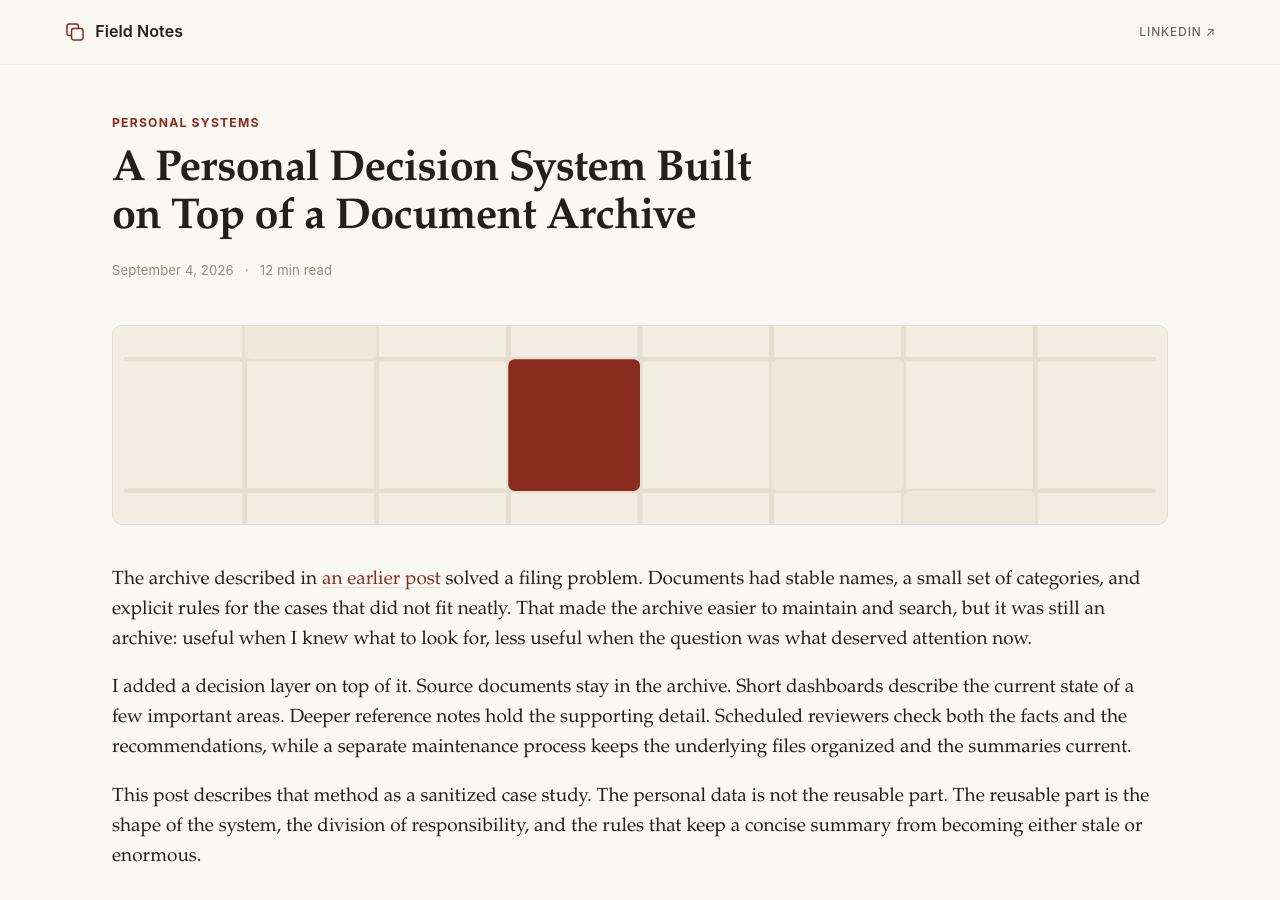
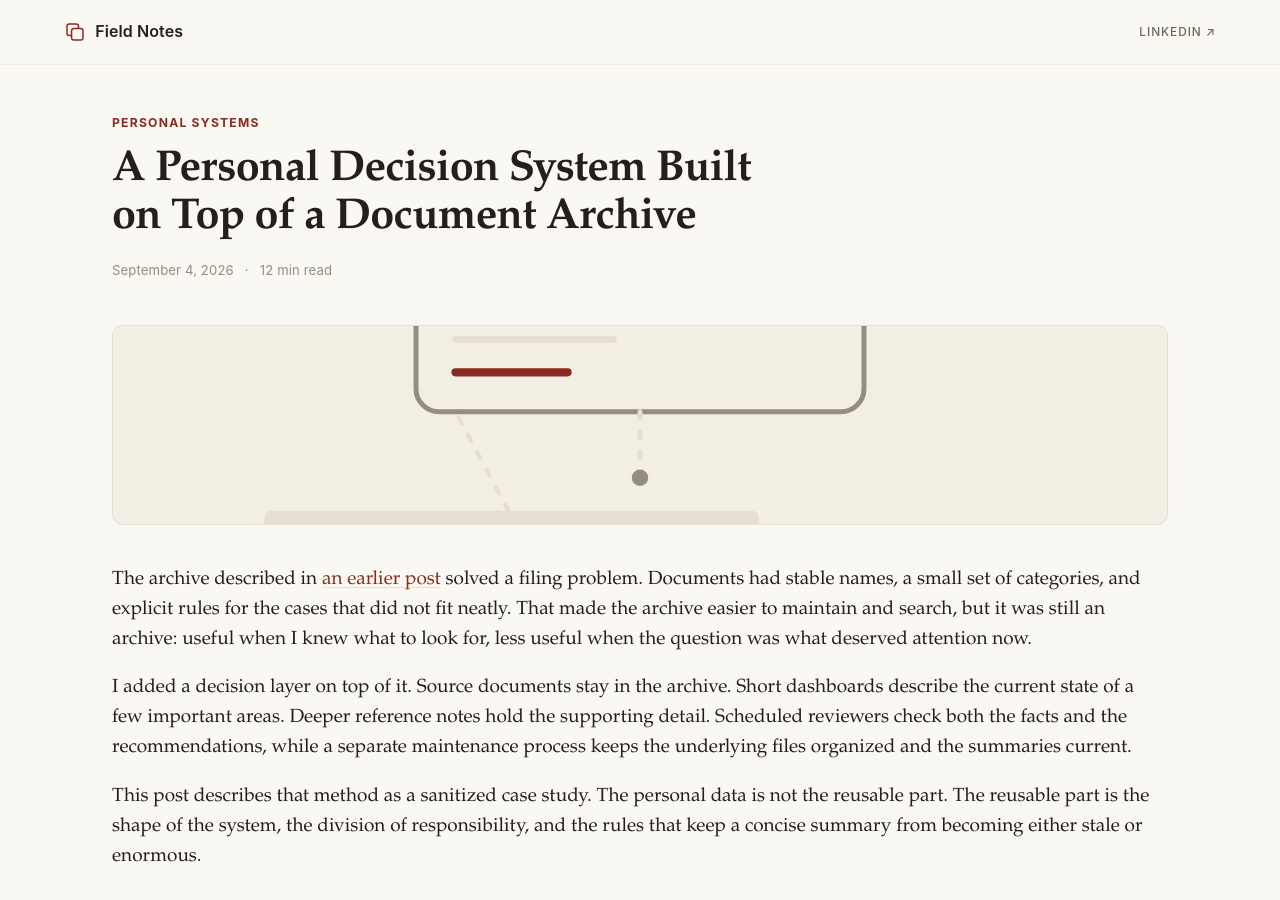
Before and after one commit to espaillato/espaillato.github.io, a Jekyll site: the page built from _posts/2026-09-04-personal-decision-system-case-study.md, in a window 1280 px wide and 900 px high. Built offline with Jekyll 4.4.1, drawn with Linux system fonts in a browser that asks for light colours.

Commit message:
Add a distinct cover motif for the decision-system post
The post was reusing the WSL post's "grid" motif. Added "panel": a
dashboard card linked down to an evidence stack, matching what this
post is actually about.

Co-Authored-By: Claude Sonnet 5 <noreply@anthropic.com>

```diff
--- a/_includes/cover.html
+++ b/_includes/cover.html
@@ -1,6 +1,6 @@
 {%- comment -%}
 Generative cover motif. Params:
-  motif   — grid | strata | flow | orbit | nodes | partition
+  motif   — grid | strata | flow | orbit | nodes | partition | panel
   variant — "chip" (square, on listings) or omitted (wide banner, on a post)
 Pure SVG, no external assets; colours come from the stylesheet's theme vars.
 {%- endcomment -%}
@@ -36,6 +36,15 @@ Pure SVG, no external assets; colours come from the stylesheet's theme vars.
 <g class="c-dot"><circle cx="45" cy="60" r="3"/><circle cx="75" cy="60" r="3"/><circle cx="105" cy="60" r="3"/></g>
 <path class="c-accent" d="M158 60 l11 12 l22 -28" stroke-width="3.5" stroke-linecap="round" stroke-linejoin="round"/>
 <path class="c-line" d="M244 48h44 M244 60h44 M244 72h30" stroke-width="3" stroke-linecap="round"/>
+{%- when "panel" -%}
+<rect class="c-line" x="92" y="10" width="136" height="46" rx="7" stroke-width="1.5"/>
+<path class="c-soft" d="M104 24h64 M104 34h48" stroke-width="2"/>
+<path class="c-accent" d="M104 44h34" stroke-width="2.5"/>
+<circle class="c-accent-fill" cx="214" cy="20" r="4"/>
+<path class="c-soft" d="M160 56V72" stroke-width="1.5" stroke-dasharray="2 4"/>
+<circle class="c-dot" cx="160" cy="76" r="2.5"/>
+<g class="c-band"><rect x="46" y="86" width="150" height="8" rx="2"/><rect x="46" y="98" width="228" height="8" rx="2"/><rect x="46" y="110" width="196" height="8" rx="2"/></g>
+<path class="c-soft" d="M120 86 L104 56" stroke-width="1.3" stroke-dasharray="2 4"/>
 {%- else -%}
 <g class="c-band"><rect x="0" y="12" width="300" height="10" rx="2"/><rect x="0" y="30" width="264" height="10" rx="2"/><rect x="0" y="66" width="284" height="10" rx="2"/><rect x="0" y="84" width="248" height="10" rx="2"/><rect x="0" y="102" width="300" height="10" rx="2"/></g>
 <rect class="c-accent-fill" x="0" y="48" width="228" height="10" rx="2"/>
--- a/_posts/2026-09-04-personal-decision-system-case-study.md
+++ b/_posts/2026-09-04-personal-decision-system-case-study.md
@@ -3,7 +3,7 @@ layout: post
 title: "A Personal Decision System Built on Top of a Document Archive"
 date: 2026-09-04
 topic: "Personal systems"
-cover: grid
+cover: panel
 ---
 
 The archive described in [an earlier post]({% post_url 2026-05-11-google-drive-file-archive-canonical-reorg %}) solved a filing problem. Documents had stable names, a small set of categories, and explicit rules for the cases that did not fit neatly. That made the archive easier to maintain and search, but it was still an archive: useful when I knew what to look for, less useful when the question was what deserved attention now.
```
